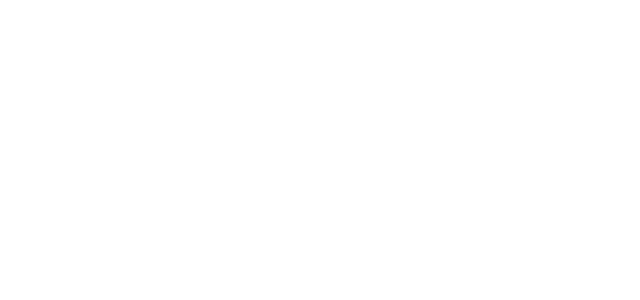
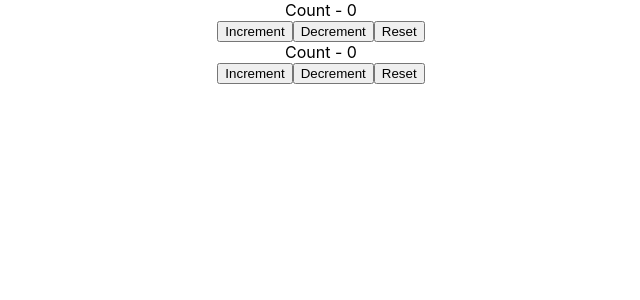
Before and after one commit to gtejasri/reacthookspractice, a React (Create React App) app: page / in a window 1280 px wide. Shown: the top 300 px of the page, without its empty margins (319-959 px from the left). Built offline with nearby package versions, Linux system fonts and the light colour scheme.

Commit message:
commit
use Reducer added to use Reducer Components folder.

```diff
--- a/src/App.js
+++ b/src/App.js
@@ -11,6 +11,11 @@ import EffectMouseContainer from './Components/EffectMouseContainer';
 import EffectIntervalHookCounter from './Components/EffectIntervalHookCounter';
 import EffectDataFetching from './Components/EffectDataFetching';
 
+import CounterOne from './UseReducerComponents/CounterOne';
+import CounterTwo from './UseReducerComponents/CounterTwo';
+import CounterThree from './UseReducerComponents/CounterThree';
+
+
 //import ComponentC from './ComponentTree/ComponentC';
 
 // export const UserContext = React.createContext()
@@ -19,6 +24,7 @@ import EffectDataFetching from './Components/EffectDataFetching';
 function App() {
   return (
     <div className="App">
+
     {/* <ClassCounter/>
     <HookCounter/>
     <HookCounterTwo/>
@@ -32,13 +38,15 @@ function App() {
 
 
   {/* <UserContext.Provider value={'Tejasri'}>
-    <ChannelContext.Provider value={'Context Learning'}>
-     <ComponentC/>
-    </ChannelContext.Provider>
-  </UserContext.Provider>
+      <ChannelContext.Provider value={'Context Learning'}>
+        <ComponentC/>
+        </ChannelContext.Provider>
+      </UserContext.Provider>
    */}
 
-
+    {/* <CounterOne/> */}
+    {/* <CounterTwo/> */}
+    <CounterThree/>
     </div>
   );
 }
--- /dev/null
+++ b/src/UseReducerComponents/CounterOne.js
@@ -0,0 +1,30 @@
+import React,{ useReducer } from 'react'
+
+const initialState = 0
+const reducer = (state , action) =>{
+    switch(action){
+        case 'increment':
+               return state+1
+        case  'decrement':
+               return state-1
+        case   'reset':
+                return initialState
+        default:
+                return state
+    }
+}
+
+const useReducerCounterOne = () => {
+
+  const [count,dispatch] = useReducer(reducer,initialState)
+  return (
+    <div>
+       <div>Count - {count}</div>
+       <button onClick={()=>dispatch('increment')}>Increment</button>
+       <button onClick={()=>dispatch('decrement')}>Decrement</button>
+       <button onClick={()=>dispatch('reset')}>Reset</button>
+    </div>
+  )
+}
+
+export default useReducerCounterOne
--- /dev/null
+++ b/src/UseReducerComponents/CounterThree.js
@@ -0,0 +1,38 @@
+import React ,{ useReducer } from 'react'
+
+const initialState = 0
+const reducer = (state , action) =>{
+    switch(action){
+        case 'increment':
+               return state+1
+        case  'decrement':
+               return state-1
+        case   'reset':
+                return initialState
+        default:
+                return state
+    }
+}
+
+const CounterThree = () => {
+
+  const [count,dispatch] = useReducer(reducer,initialState)
+  const [countTwo,dispatchTwo] = useReducer(reducer,initialState)
+  return (
+    <div>
+       <div>Count - {count}</div>
+       <button onClick={()=>dispatch('increment')}>Increment</button>
+       <button onClick={()=>dispatch('decrement')}>Decrement</button>
+       <button onClick={()=>dispatch('reset')}>Reset</button>
+       <div>
+       <div>Count - {countTwo}</div>
+       <button onClick={()=>dispatchTwo('increment')}>Increment</button>
+       <button onClick={()=>dispatchTwo('decrement')}>Decrement</button>
+       <button onClick={()=>dispatchTwo('reset')}>Reset</button>
+       </div>
+    </div>
+
+  )
+}
+
+export default CounterThree
--- /dev/null
+++ b/src/UseReducerComponents/CounterTwo.js
@@ -0,0 +1,45 @@
+import React ,{ useReducer } from 'react'
+
+const initialState = {
+    firstCounter : 0,
+    secondCounter : 10
+}
+const reducer = (state , action) =>{
+    switch(action.type){
+        case 'increment':
+               return {...state,firstCounter: state.firstCounter+action.value}
+        case  'decrement':
+               return {...state,firstCounter: state.firstCounter-action.value}
+        case  'increment2':
+               return {...state,secondCounter: state.secondCounter+action.value}
+        case  'decrement2':
+               return {...state,secondCounter: state.secondCounter-action.value}
+        case   'reset':
+                return initialState
+        default:
+                return state
+    }
+}
+
+const useReducerCounterOne = () => {
+
+  const [count,dispatch] = useReducer(reducer,initialState)
+  return (
+    <div>
+       <div>First Counter - {count.firstCounter}</div>
+       <div>Second Counter - {count.secondCounter}</div>
+       <button onClick={()=>dispatch({type: 'increment',value : 1})}>Increment</button>
+       <button onClick={()=>dispatch({type: 'decrement', value : 1})}>Decrement</button>
+       <button onClick={()=>dispatch({type: 'increment', value : 5})}>Increment 5</button>
+       <button onClick={()=>dispatch({type: 'decrement', value : 5})}>Decrement 5</button>
+       <div>
+       <button onClick={()=>dispatch({type: 'increment2', value : 1})}>Increment By 2</button>
+       <button onClick={()=>dispatch({type: 'decrement2', value : 1})}>Decrement By 2</button>
+       </div>
+
+       <button onClick={()=>dispatch({type: 'reset'})}>Reset</button>
+    </div>
+  )
+}
+
+export default useReducerCounterOne
```
